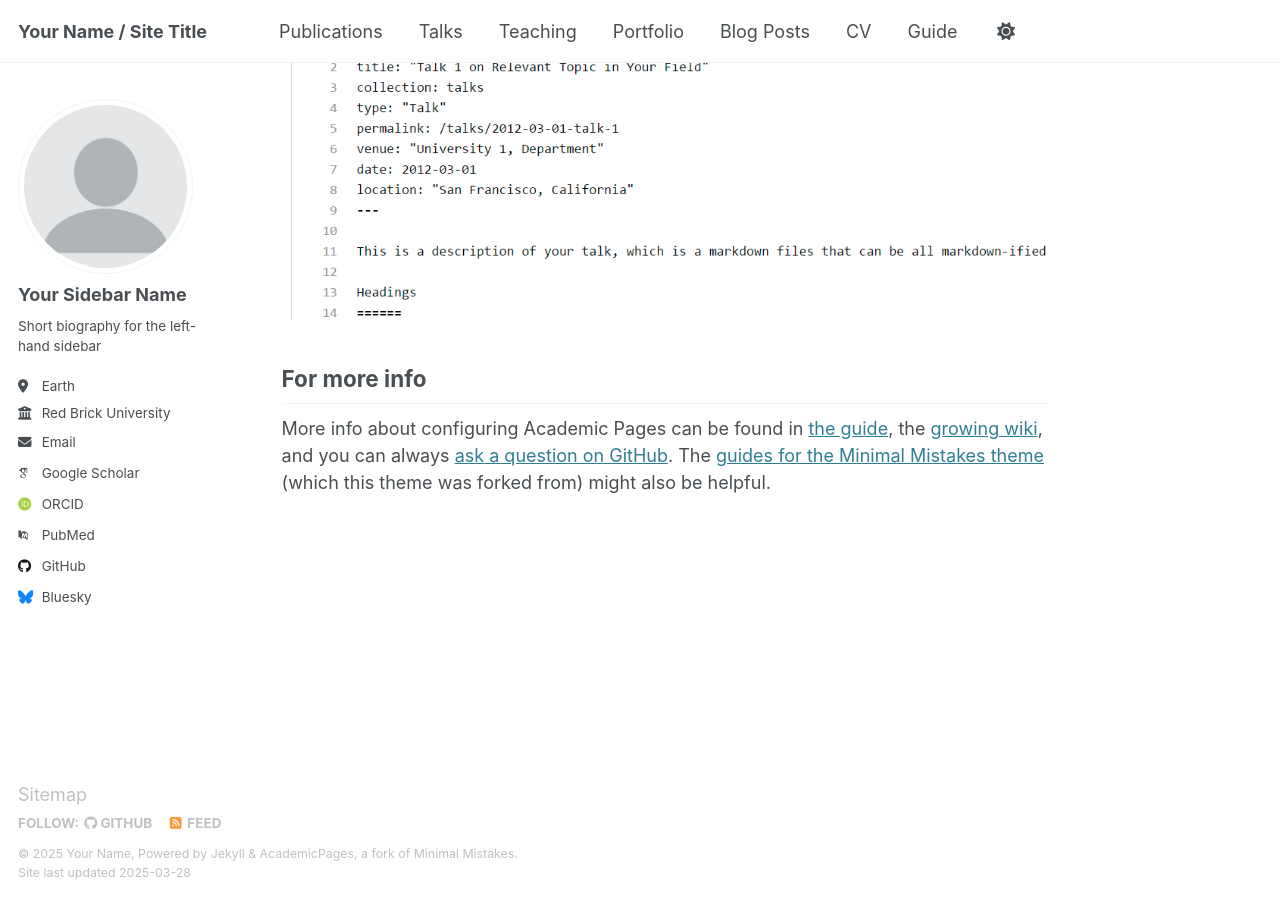
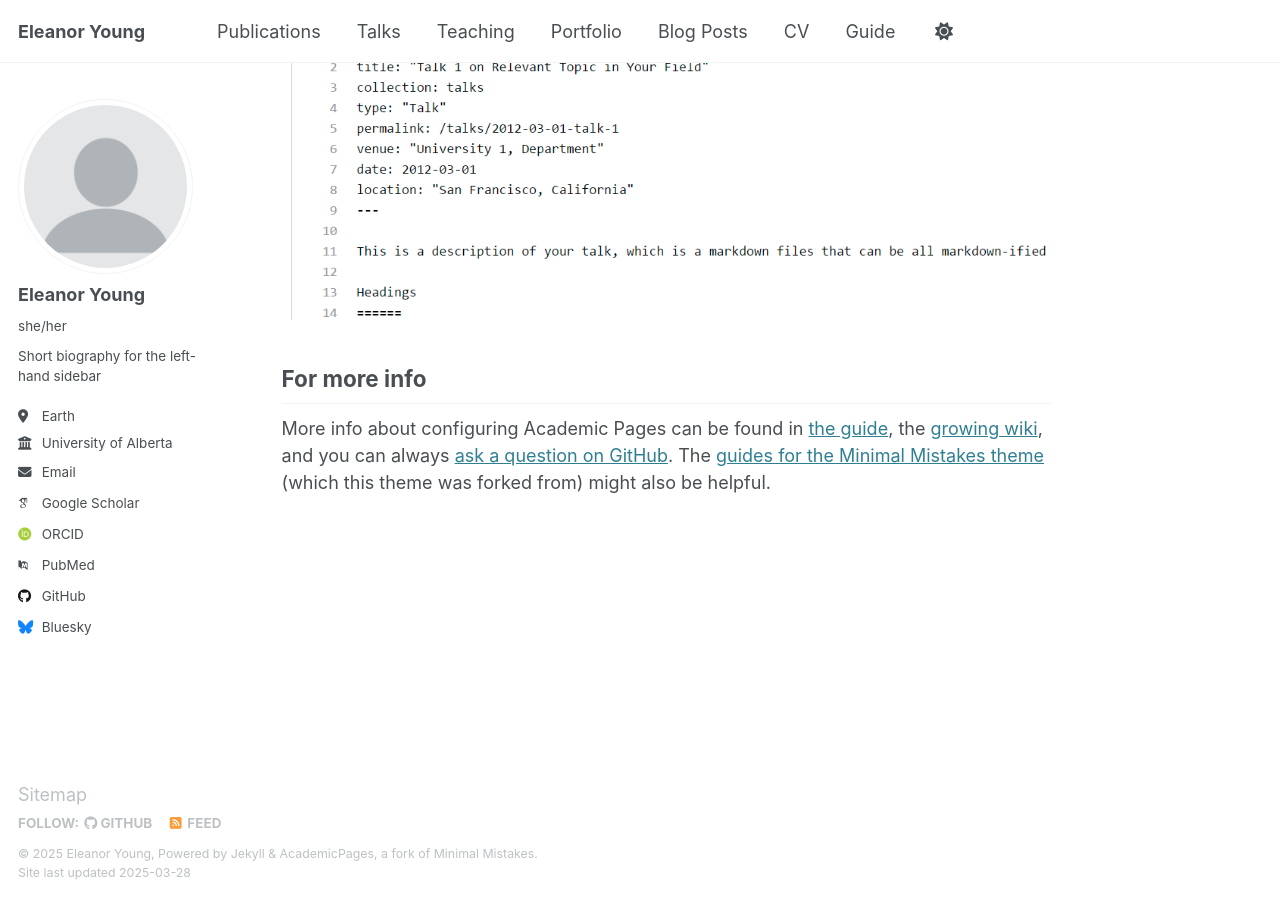
Before and after one commit to Eleanor-Young/me, a Jekyll site: the page built from _pages/about.md, in a window 1280 px wide and 900 px high, scrolled down 2635 px. Built offline with Jekyll 4.4.1, drawn with Linux system fonts in a browser that asks for light colours; some web fonts are replaced.

Commit message:
Update _config.yml

```diff
--- a/_config.yml
+++ b/_config.yml
@@ -9,13 +9,13 @@
 # Basic Site Settings
 locale                   : "en-US"
 site_theme               : "default"
-title                    : "Your Name / Site Title"
+title                    : "Eleanor Young"
 title_separator          : "-"
-name                     : &name "Your Name"
-description              : &description "personal description"
-url                      : https://academicpages.github.io # the base hostname & protocol for your site e.g. "https://[your GitHub username].github.io"
-baseurl                  : "" # the subpath of your site, e.g. "/blog"
-repository               : "academicpages/academicpages.github.io"
+name                     : &name "Eleanor Young"
+description              : &description "I like playing games new and old, petting cats, and history!"
+url                      : https://eleanor-young.github.io # the base hostname & protocol for your site e.g. "https://[your GitHub username].github.io"
+baseurl                  : "/me" # the subpath of your site, e.g. "/blog"
+repository               : "me/eleanor-young.github.io"
 
 # Site Author - The following control what appear as part of the author content on the side bar.
 #               If a field is blank the icon and link will not appear, otherwise it will be shown.
@@ -23,11 +23,11 @@ repository               : "academicpages/academicpages.github.io"
 author:
   # Biographic information
   avatar           : "profile.png"
-  name             : "Your Sidebar Name"
-  pronouns         : # example: "she/her"
+  name             : "Eleanor Young"
+  pronouns         : "she/her"
   bio              : "Short biography for the left-hand sidebar"
   location         : "Earth"
-  employer         : "Red Brick University"
+  employer         : "University of Alberta"
   uri              : # URL
   email            : "none@example.org"
 
```
